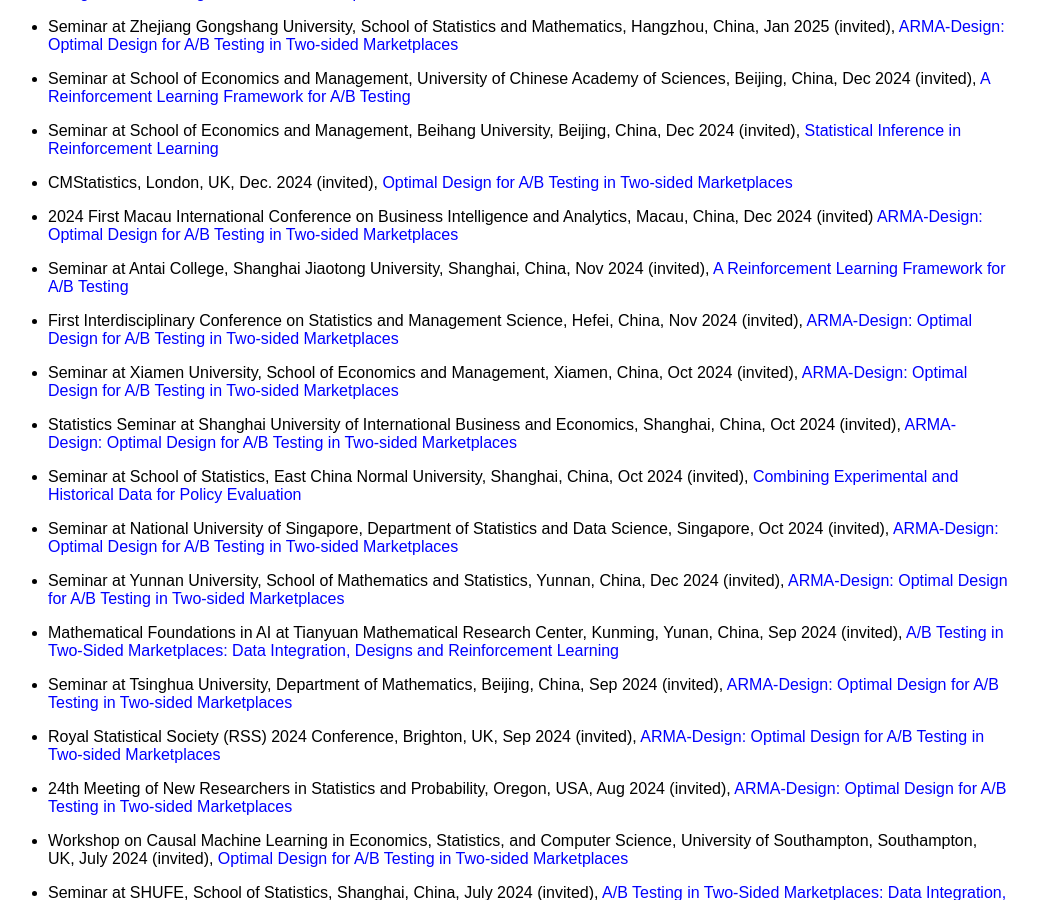
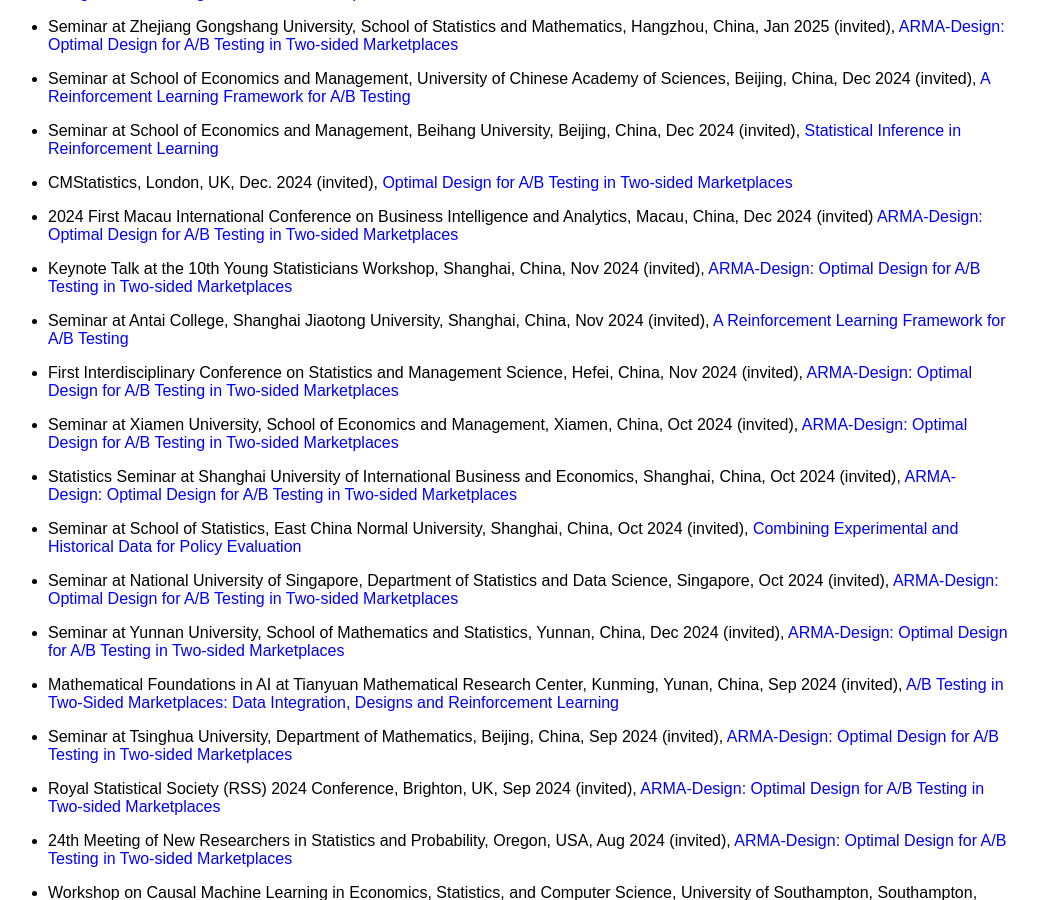
Before and after one commit to callmespring/callmespring.github.io, a Jekyll site: the page built from talk.md, in a window 1280 px wide and 900 px high, scrolled down 813 px. Shown: the whole window, without its empty margins (112-1150 px from the left). Built offline with Jekyll 4.4.1, drawn with Linux system fonts in a browser that asks for light colours.

Commit message:
Update talk.md

```diff
--- a/talk.md
+++ b/talk.md
@@ -44,6 +44,8 @@
 * CMStatistics, London, UK, Dec. 2024 (invited), [Optimal Design for A/B Testing in Two-sided Marketplaces](./slides/ARMAdesign.pdf)
 
 * 2024 First Macau International Conference on Business Intelligence and Analytics, Macau, China, Dec 2024 (invited) [ARMA-Design: Optimal Design for A/B Testing in Two-sided Marketplaces](./slides/ARMAdesign.pdf)
+
+* Keynote Talk at the 10th Young Statisticians Workshop, Shanghai, China, Nov 2024 (invited), [ARMA-Design: Optimal Design for A/B Testing in Two-sided Marketplaces](./slides/ARMAdesign.pdf)
 
 * Seminar at Antai College, Shanghai Jiaotong University, Shanghai, China, Nov 2024 (invited), [A Reinforcement Learning Framework for A/B Testing](./slides/CausalRL.pdf)
 
```
